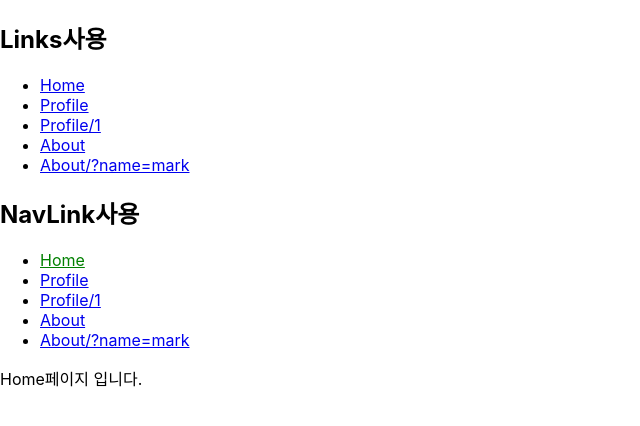
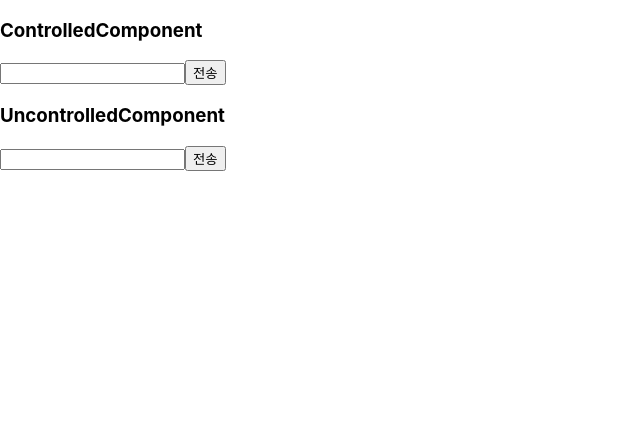
Before and after one commit to stnqls/react-study, a React (Create React App) app: page / in a window 1280 px wide. Shown: the top 426 px of the page, without its empty margins (0-640 px from the left). Built offline with nearby package versions, Linux system fonts and the light colour scheme.

Commit message:
ControlledComponent & UncontrolledComponent(6-2)

```diff
--- a/src/App.js
+++ b/src/App.js
@@ -1,31 +1,12 @@
-import { BrowserRouter, Route, Switch, Redirect } from "react-router-dom";
-import About from "./pages/About";
-import Home from "./pages/Home";
-import Profile from "./pages/Profile";
-import NotFound from "./pages/NotFound";
-import Links from "./components/Links";
-import NavLinks from "./components/NavLinks";
-import Login from "./pages/Login";
+import ControlledComponent from "./components/ControlledComponent";
+import UncontrolledComponent from "./components/UncontrolledComponent";
 
-const isLogin = false;
 function App() {
   return (
-    <BrowserRouter>
-      <Links />
-      <NavLinks />
-      <Switch>
-        <Route
-          path="/login"
-          render={() => (isLogin ? <Redirect to="/" /> : <Login />)}
-        />
-        <Route path="/profile/:id" component={Profile} />
-        <Route path="/profile" component={Profile} />
-        <Route path="/about" component={About} />
-        <Route path="/about/?name=mark" component={About} />
-        <Route path="/" exact component={Home} />
-        <Route component={NotFound} />
-      </Switch>
-    </BrowserRouter>
+    <div className="App">
+      <ControlledComponent />
+      <UncontrolledComponent />
+    </div>
   );
 }
 export default App;
--- /dev/null
+++ b/src/components/ControlledComponent.jsx
@@ -0,0 +1,28 @@
+import React from "react";
+
+class ControlledComponent extends React.Component {
+  state = {
+    value: "",
+  };
+  render() {
+    const { value } = this.state;
+    return (
+      <div>
+        <h3>ControlledComponent</h3>
+        <div>
+          <input value={value} onChange={this.change} />
+          <button onClick={this.click}>전송</button>
+        </div>
+      </div>
+    );
+  }
+  change = (e) => {
+    // console.log(e.target.value);
+    this.setState({ value: e.target.value });
+  };
+  click = () => {
+    console.log(this.state.value);
+  };
+}
+
+export default ControlledComponent;
--- /dev/null
+++ b/src/components/UncontrolledComponent.jsx
@@ -0,0 +1,30 @@
+import React from "react";
+
+class UncontrolledComponent extends React.Component {
+  inputRef = React.createRef();
+  render() {
+    console.log("initial render", this.inputRef);
+    return (
+      <div>
+        <h3>UncontrolledComponent</h3>
+        <div>
+          <input ref={this.inputRef} />
+          <button onClick={this.click}>전송</button>
+        </div>
+      </div>
+    );
+  }
+
+  componentDidMount() {
+    console.log("componentDidMount", this.inputRef);
+  }
+
+  click = () => {
+    //input 엘리먼틔의 현재 상태 값을 꺼내서 전송한다.
+    // const input = document.querySelector("#my-input");
+    // console.log(input);
+    console.log(this.inputRef.current.value);
+  };
+}
+
+export default UncontrolledComponent;
```
Also changed, not shown: 1 other file (tests, documents, lock files or other folders).
